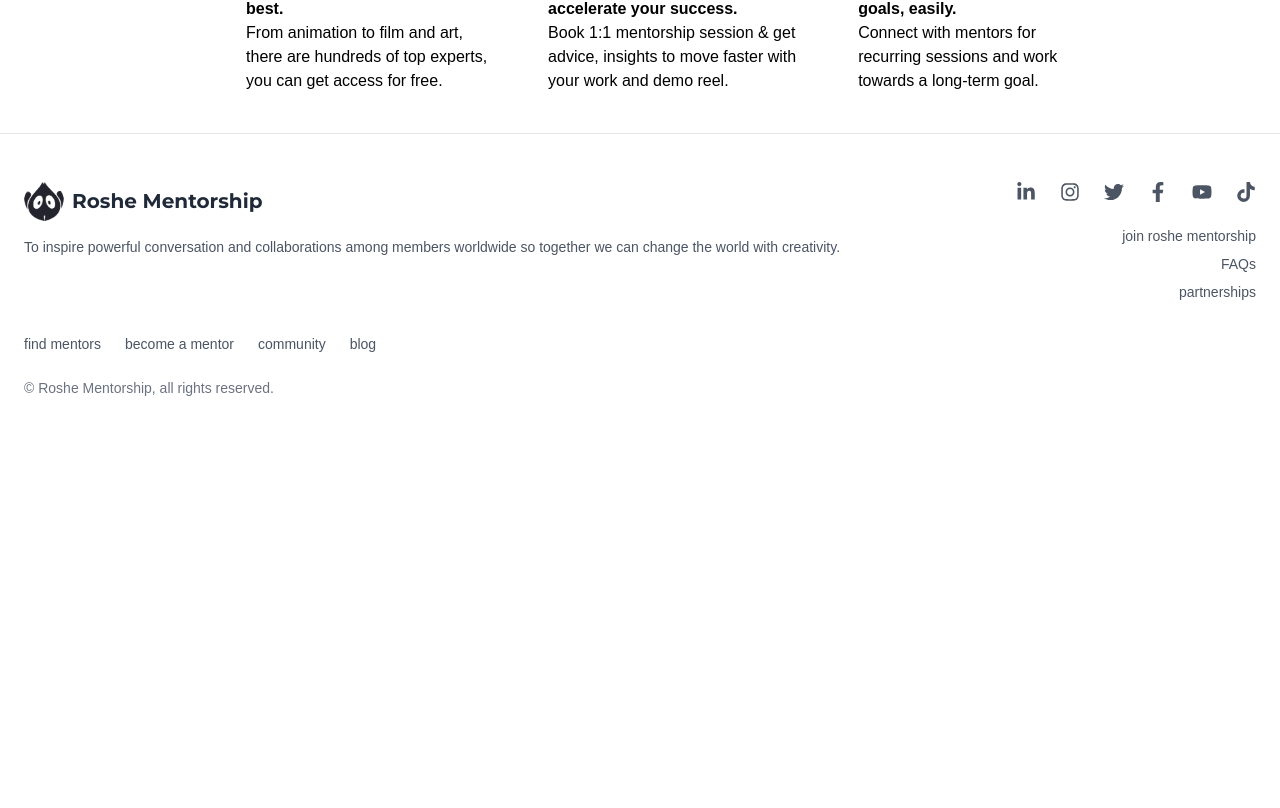
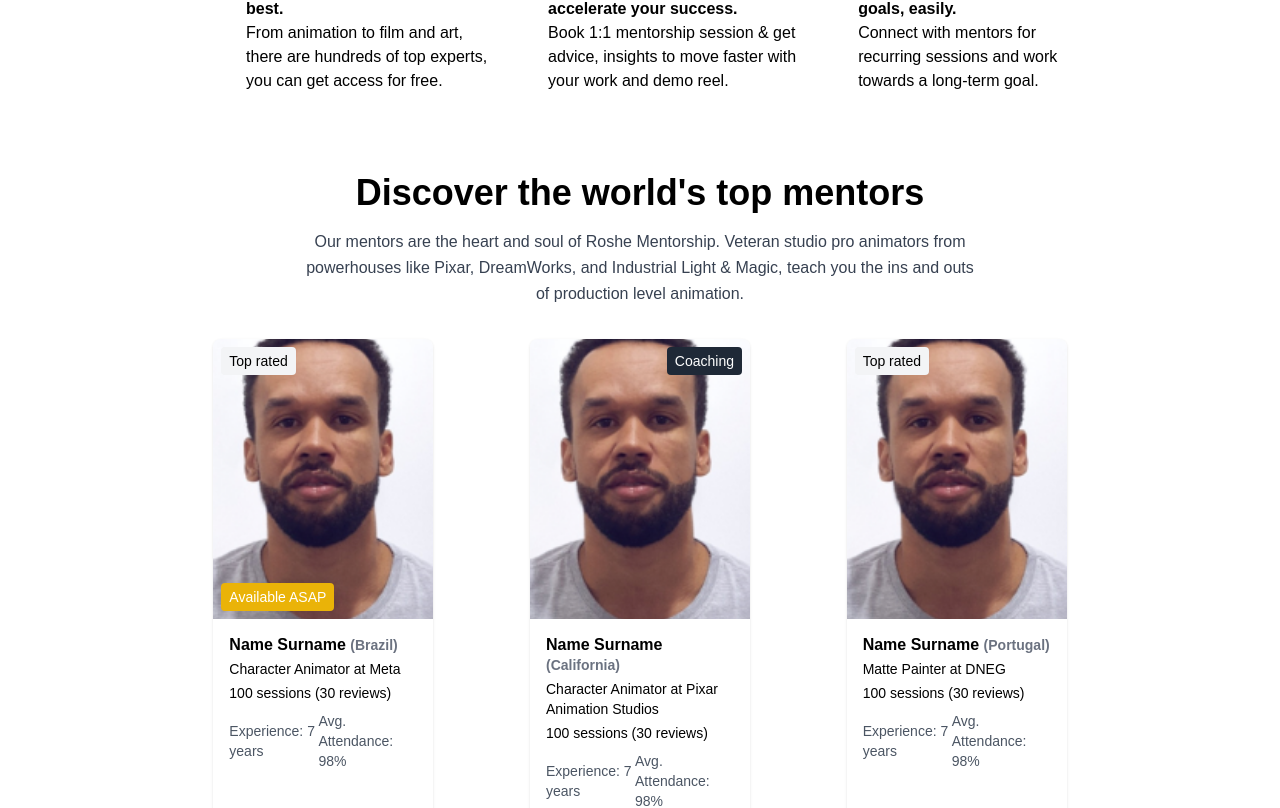
Before and after one commit to Roshe-Mentors/new_roshe, a Next.js app: page / in a window 1280 px wide. Shown: the part 1274-2082 px from the top of the page. Before the commit the page ends 1720 px from the top, so only its background shows below. Built offline with nearby package versions, Linux system fonts and the light colour scheme.

Commit message:
Feat: add MentorsSection component to showcase top mentors on Home page

```diff
--- a/src/app/page.tsx
+++ b/src/app/page.tsx
@@ -2,6 +2,7 @@ import ToggleSection from "../components/ToggleSection";
 import LogosShowcase from "../components/LogosShowcase";
 import VideoExplainer from "../components/VideoExplainer";
 import ThreeFeatures from "../components/ThreeFeatures";
+import MentorsSection from "../components/MentorsSection";
 export default function Home() {
   return (
 
@@ -10,6 +11,7 @@ export default function Home() {
       <LogosShowcase />
       <VideoExplainer />
       <ThreeFeatures />
+      <MentorsSection />
     </div>
   );
 }
--- /dev/null
+++ b/src/components/MentorsSection.tsx
@@ -0,0 +1,161 @@
+// components/MentorsSection.tsx
+import React from 'react';
+import Link from 'next/link';
+import Image from 'next/image';
+
+interface Mentor {
+  id: number;
+  name: string;
+  location: string;
+  role: string;
+  sessionsAndReviews: string;
+  experience: string;
+  attendance: string;
+  topRated: boolean;
+  availableASAP: boolean;
+  coaching: boolean;
+  image: string;
+}
+
+
+const mentors: Mentor[] = [
+  {
+    id: 1,
+    name: 'Name Surname',
+    location: 'Brazil',
+    role: 'Character Animator at Meta',
+    sessionsAndReviews: '100 sessions (30 reviews)',
+    experience: '7 years',
+    attendance: '98%',
+    topRated: true,
+    availableASAP: true,
+    coaching: false,
+    image: "/images/1.png",
+  },
+  {
+    id: 2,
+    name: 'Name Surname',
+    location: 'California',
+    role: 'Character Animator at Pixar Animation Studios',
+    sessionsAndReviews: '100 sessions (30 reviews)',
+    experience: '7 years',
+    attendance: '98%',
+    topRated: false,
+    availableASAP: false,
+    coaching: true,
+    image: "/images/1.png",
+  },
+  {
+    id: 3,
+    name: 'Name Surname',
+    location: 'Portugal',
+    role: 'Matte Painter at DNEG',
+    sessionsAndReviews: '100 sessions (30 reviews)',
+    experience: '7 years',
+    attendance: '98%',
+    topRated: true,
+    availableASAP: false,
+    coaching: false,
+    image: "/images/1.png",
+  },
+  {
+    id: 4,
+    name: 'Name Surname',
+    location: 'London',
+    role: 'Character Modeler at MPC',
+    sessionsAndReviews: '100 sessions (30 reviews)',
+    experience: '5 years',
+    attendance: '98%',
+    topRated: false,
+    availableASAP: true,
+    coaching: false,
+    image: "/images/1.png",
+  },
+  {
+    id: 5,
+    name: 'Name Surname',
+    location: 'Italy',
+    role: 'Prop Modeler at Disney',
+    sessionsAndReviews: '100 sessions (20 reviews)',
+    experience: '10 years',
+    attendance: '98%',
+    topRated: false,
+    availableASAP: false,
+    coaching: true,
+    image: "/images/1.png",
+  },
+];
+
+const MentorsSection = () => {
+  return (
+    <section className="w-full bg-white py-10 flex flex-col items-center">
+      {/* Section Heading */}
+      <div className="text-center mb-8 px-4">
+        <h2 className="text-3xl md:text-4xl font-bold text-black">
+          Discover the world&apos;s top mentors
+        </h2>
+        <p className="mt-4 text-gray-700 leading-relaxed max-w-2xl mx-auto">
+          Our mentors are the heart and soul of Roshe Mentorship. Veteran studio pro animators
+          from powerhouses like Pixar, DreamWorks, and Industrial Light & Magic, teach you the
+          ins and outs of production level animation.
+        </p>
+      </div>
+
+      {/* Cards Container */}
+      <div className="w-11/12 md:w-2/3 flex flex-wrap justify-center md:justify-between gap-6">
+        {mentors.map((mentor) => (
+          <Link
+            key={mentor.id}
+            href={`/mentors/${mentor.id}`}
+            className="group relative w-full sm:w-[220px] bg-white rounded-lg shadow hover:shadow-md transition-shadow overflow-hidden"
+          >
+            {/* Image Wrapper */}
+            <div className="relative w-full h-[280px]">
+              <Image
+                src={mentor.image}
+                alt={mentor.name}
+                fill
+                className="object-cover"
+                sizes="(max-width: 768px) 100vw, 220px"
+              />
+
+              {/* Conditionally rendered badges */}
+              {mentor.topRated && (
+                <span className="absolute top-2 left-2 bg-gray-100 text-black text-sm font-medium px-2 py-1 rounded">
+                  Top rated
+                </span>
+              )}
+              {mentor.coaching && (
+                <span className="absolute top-2 right-2 bg-gray-800 text-white text-sm font-medium px-2 py-1 rounded">
+                  Coaching
+                </span>
+              )}
+              {mentor.availableASAP && (
+                <span className="absolute bottom-2 left-2 bg-yellow-500 text-white text-sm font-medium px-2 py-1 rounded">
+                  Available ASAP
+                </span>
+              )}
+            </div>
+
+            {/* Card Content */}
+            <div className="p-4 text-black">
+              <h3 className="text-md font-semibold leading-tight">
+                {mentor.name}{' '}
+                <span className="text-sm text-gray-500">({mentor.location})</span>
+              </h3>
+              <p className="text-sm mt-1">{mentor.role}</p>
+              <p className="text-sm mt-1">{mentor.sessionsAndReviews}</p>
+
+              <div className="flex justify-between items-center text-sm text-gray-600 mt-2">
+                <span>Experience: {mentor.experience}</span>
+                <span>Avg. Attendance: {mentor.attendance}</span>
+              </div>
+            </div>
+          </Link>
+        ))}
+      </div>
+    </section>
+  );
+};
+
+export default MentorsSection;
```
